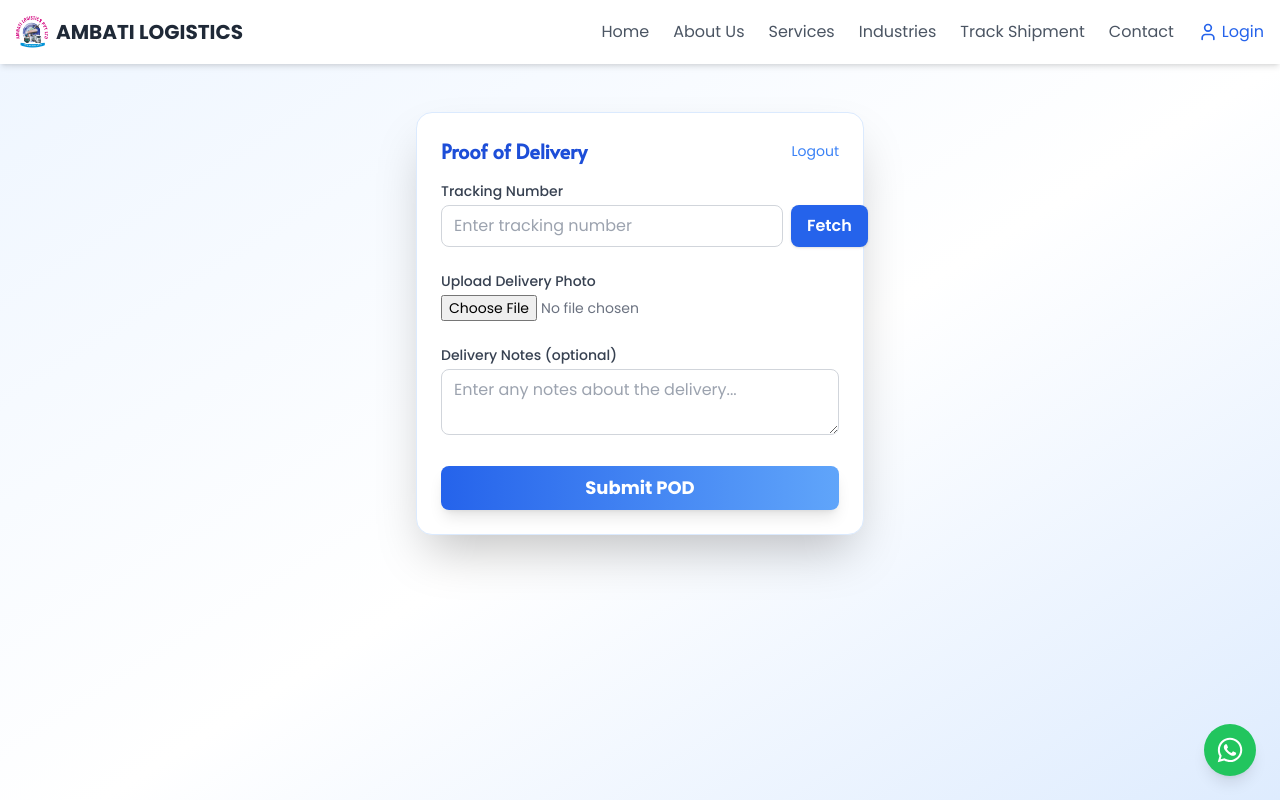
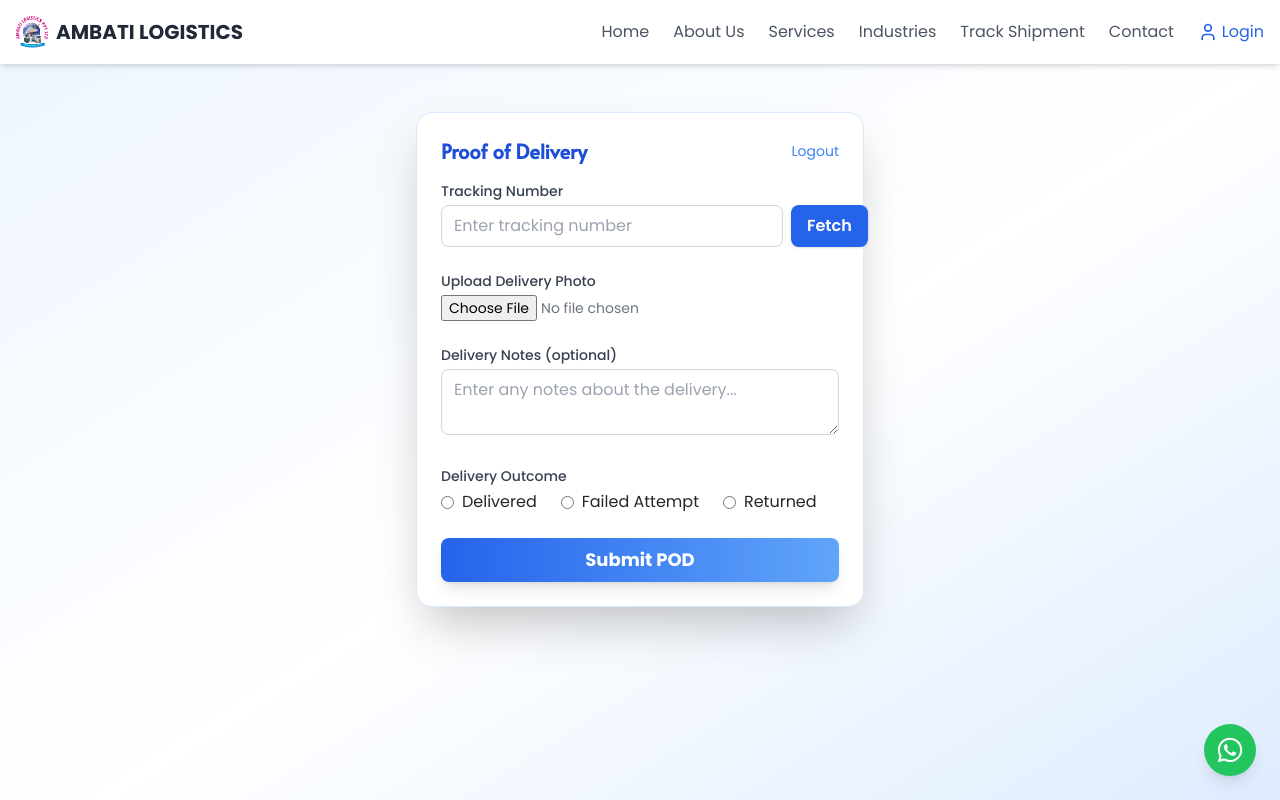
Before and after one commit to AbhaySriramoju/Ambati_Logistics_02, a React (Vite) app: page /pod in a window 1280 px wide. Both pictures are taken after typing "Sample", "Sample123" into the empty fields and a click on the button "Login". Shown: the top 800 px of the page. Built offline with nearby package versions, Linux system fonts and the light colour scheme.

Commit message:
update working fine...

```diff
--- a/src/pages/Dashboard.tsx
+++ b/src/pages/Dashboard.tsx
@@ -71,7 +71,6 @@ const Dashboard = () => {
   const [total, setTotal] = useState<number>(0);
   const [loading, setLoading] = useState<boolean>(false);
   const [shipments, setShipments] = useState<Shipment[]>([]);
-  const [registeredClientsCount, setRegisteredClientsCount] = useState(0);
 
   // Shipment type/interface update to include createDate
   // If Shipment is imported from types, update there as well
@@ -678,20 +677,6 @@ const Dashboard = () => {
     setDeleteDialog({ open: false, index: null });
   };
 
-  useEffect(() => {
-    async function fetchClientsCount() {
-      const { count, error } = await supabase
-        .from("clients")
-        .select("id", { count: "exact", head: true });
-      if (!error && typeof count === "number") {
-        setRegisteredClientsCount(count);
-      } else {
-        setRegisteredClientsCount(0);
-      }
-    }
-    fetchClientsCount();
-  }, []);
-
   return (
     <div className="min-h-screen bg-gray-100 flex flex-col md:flex-row">
       <aside className="bg-white w-full md:w-64 p-6 shadow-md">
@@ -781,7 +766,7 @@ const Dashboard = () => {
           <Card
             icon={<Users className="text-purple-600" />}
             title="Registered Clients"
-            value={registeredClientsCount.toString()}
+            value="42"
           />
         </div>
 
--- a/src/pages/PODPage.tsx
+++ b/src/pages/PODPage.tsx
@@ -19,6 +19,7 @@ const PODPage = () => {
   const [notes, setNotes] = useState("");
   const [error, setError] = useState("");
   const [success, setSuccess] = useState("");
+  const [deliveryOutcome, setDeliveryOutcome] = useState<string>("");
   const fileInputRef = useRef<HTMLInputElement>(null);
   const navigate = useNavigate();
 
@@ -76,6 +77,7 @@ const PODPage = () => {
       setImage(null);
       setImagePreview("");
       setNotes("");
+      setDeliveryOutcome("");
     }, 1000);
   };
 
@@ -176,7 +178,48 @@ const PODPage = () => {
               placeholder="Enter any notes about the delivery..."
             />
           </div>
-          {/* Section 5: Submit */}
+          {/* Section 5: Delivery Outcome Radio Buttons */}
+          <div>
+            <label className="block text-sm font-medium text-gray-700 mb-1">
+              Delivery Outcome
+            </label>
+            <div className="flex space-x-6">
+              <label className="flex items-center">
+                <input
+                  type="radio"
+                  name="deliveryOutcome"
+                  value="Delivered"
+                  checked={deliveryOutcome === "Delivered"}
+                  onChange={() => setDeliveryOutcome("Delivered")}
+                  className="mr-2"
+                />
+                Delivered
+              </label>
+              <label className="flex items-center">
+                <input
+                  type="radio"
+                  name="deliveryOutcome"
+                  value="Failed Attempt"
+                  checked={deliveryOutcome === "Failed Attempt"}
+                  onChange={() => setDeliveryOutcome("Failed Attempt")}
+                  className="mr-2"
+                />
+                Failed Attempt
+              </label>
+              <label className="flex items-center">
+                <input
+                  type="radio"
+                  name="deliveryOutcome"
+                  value="Returned"
+                  checked={deliveryOutcome === "Returned"}
+                  onChange={() => setDeliveryOutcome("Returned")}
+                  className="mr-2"
+                />
+                Returned
+              </label>
+            </div>
+          </div>
+          {/* Section 6: Submit */}
           {error && <div className="text-red-500 text-sm">{error}</div>}
           {success && (
             <div className="text-green-600 text-sm font-semibold">
```
